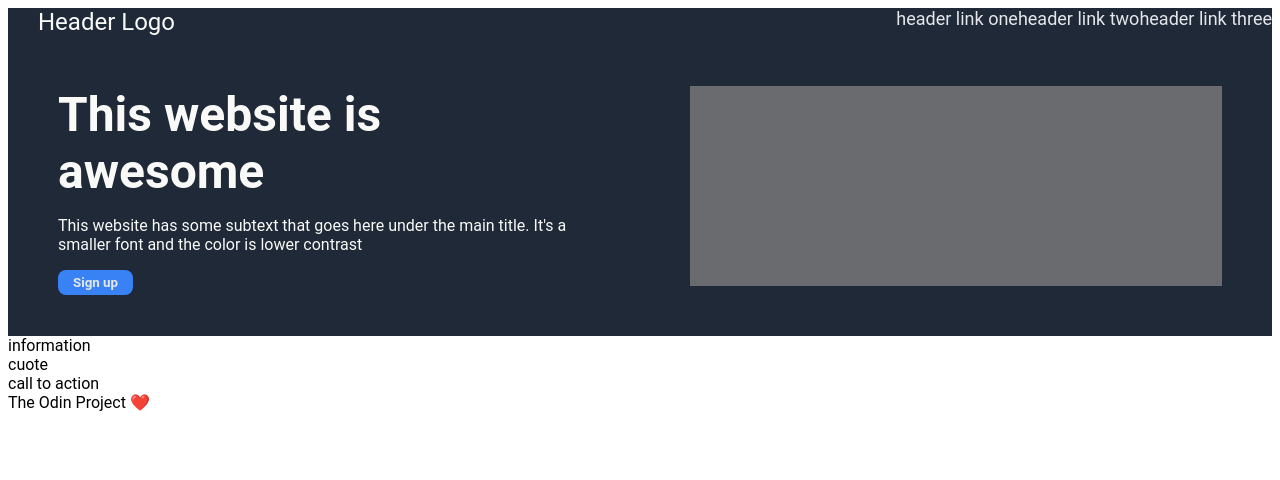
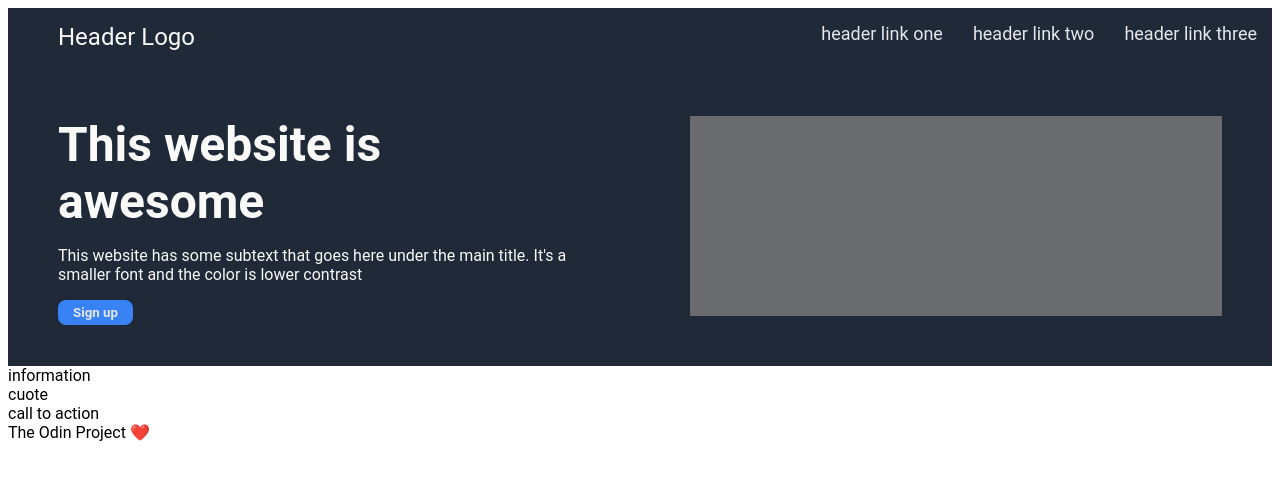
Before and after one commit to moniz93/Lading-Page-TOP, a plain HTML site: page index.html in a window 1280 px wide. Drawn offline with Linux system fonts and the light colour scheme.

Commit message:
margin to .link

```diff
--- a/style.css
+++ b/style.css
@@ -13,12 +13,13 @@
 .logo {
   font-size: 24px;
   flex-grow: 4;
-  margin-left: 30px;
+  margin: 15px 50px;
 }
 
 .link {
   font-size: 18px;
   color: #e5e7eb;
+  margin: 15px 15px;
 }
 
 .hero {
@@ -30,7 +31,7 @@
 .awesome {
   font-size: 48px;
   font-weight: bold;
-  margin: 0;
+  margin: auto;
 }
 
 .right {
```
